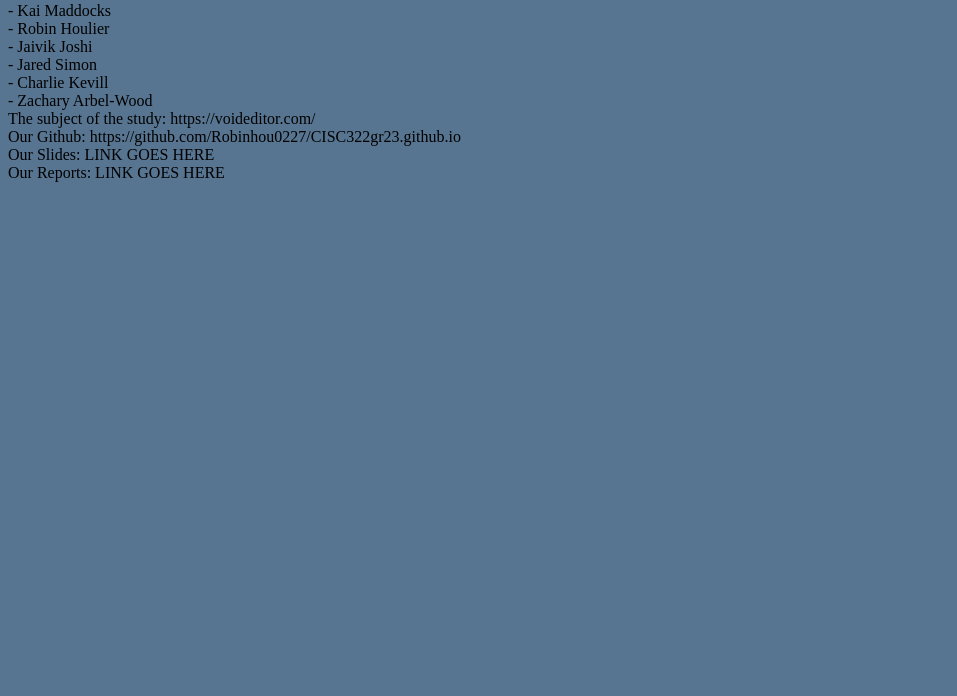
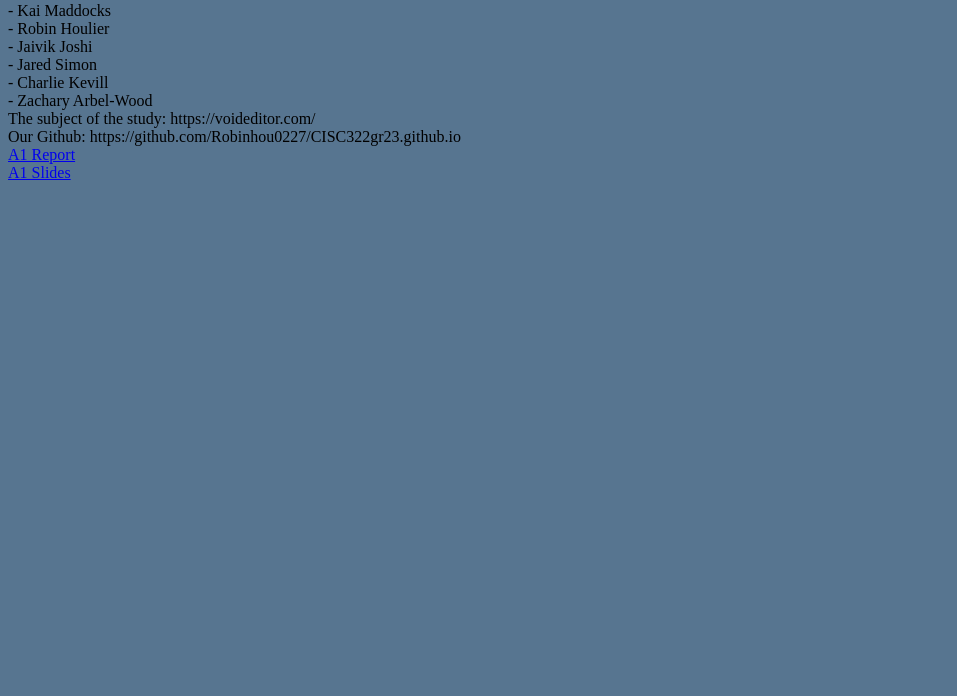
Before and after one commit to Robinhou0227/CISC322gr23.github.io, a plain HTML site: page index.html in a window 1280 px wide. Shown: the part 104-800 px from the top of the page, without its empty margins (0-957 px from the left). Drawn offline with Linux system fonts and the light colour scheme.

Commit message:
Basic links for A1

```diff
--- a/index.html
+++ b/index.html
@@ -27,8 +27,8 @@
         <div id="links">
             The subject of the study: https://voideditor.com/<br>
             Our Github: https://github.com/Robinhou0227/CISC322gr23.github.io<br>
-            Our Slides: LINK GOES HERE<br>
-            Our Reports: LINK GOES HERE<br>
+            <a href="deliverables/322 report A1.pdf">A1 Report</a><br>
+            <a href="deliverables/322 slide deck A2.pdf">A1 Slides</a>
         </div>
         <script src="script.js" async defer></script>
     </body>
```
Also changed, not shown: 2 other files.
